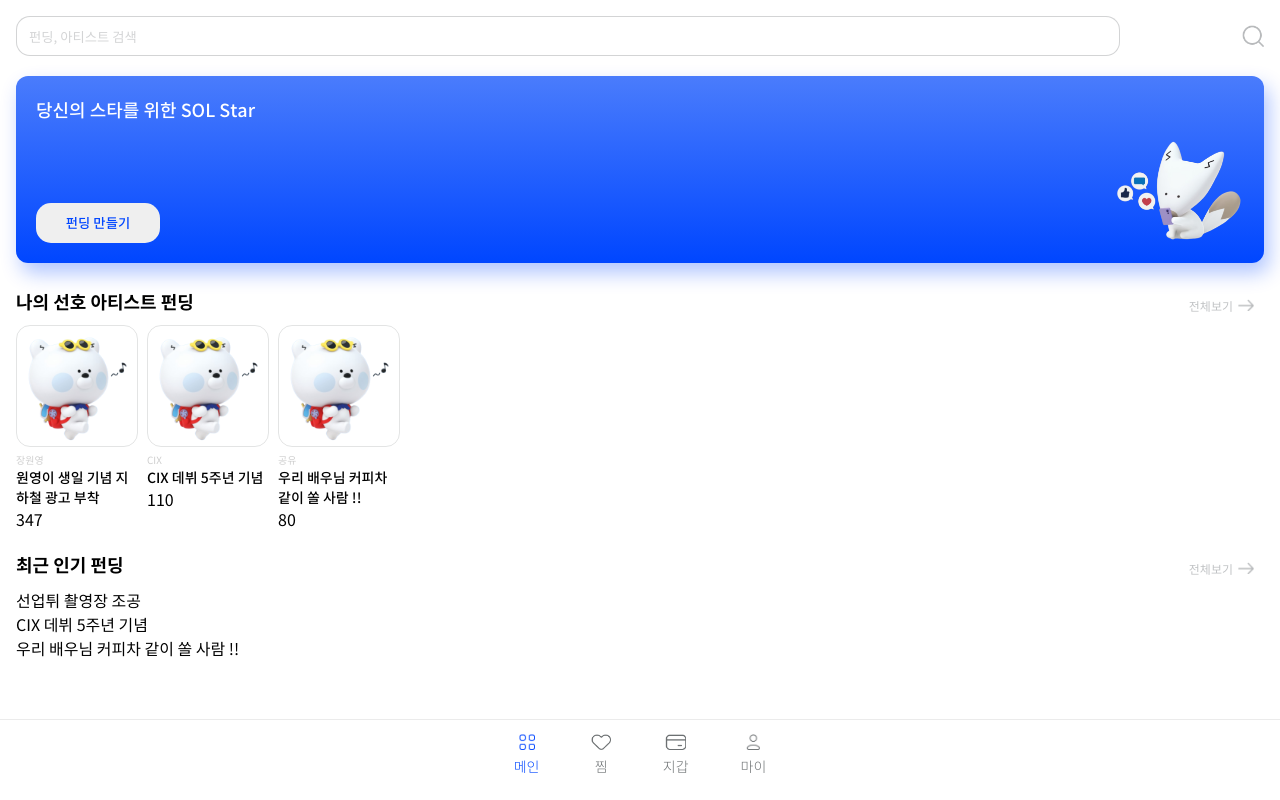
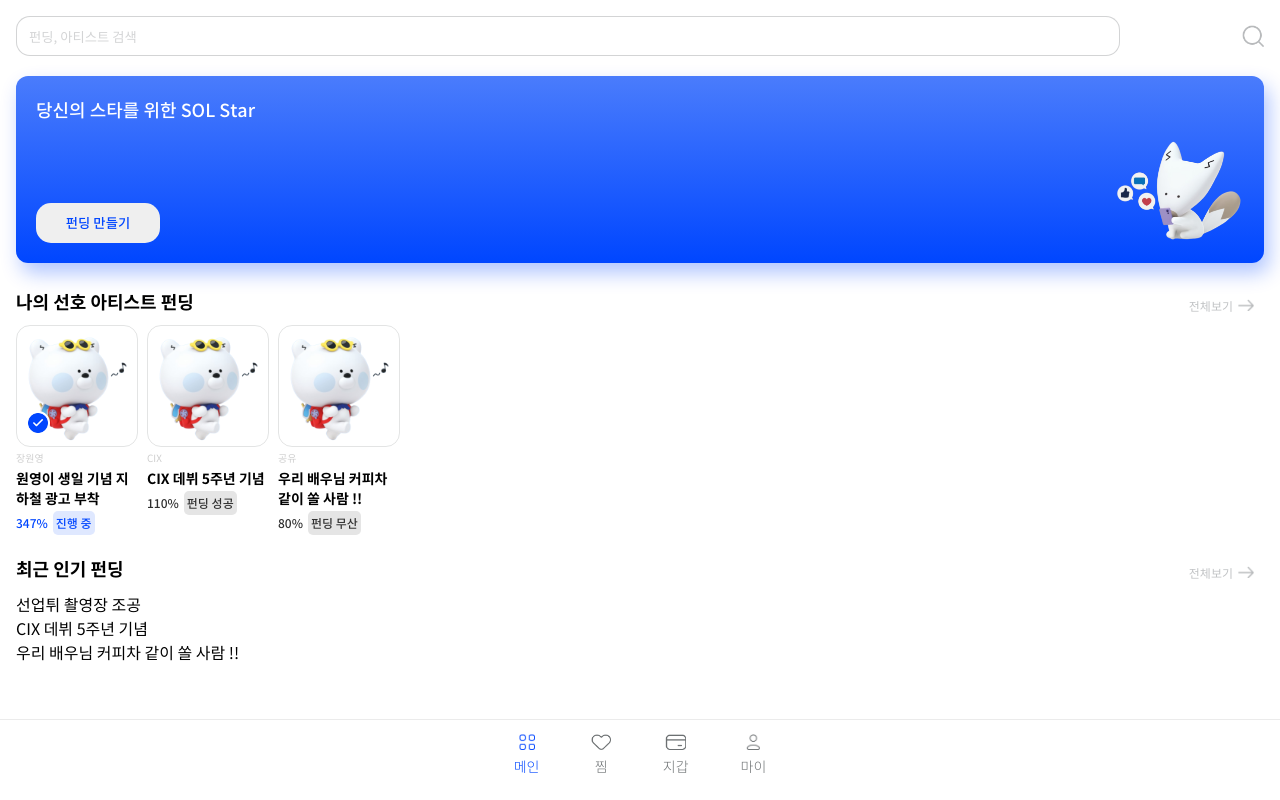
Before and after one commit to S0LStar/SOLStar, a React (Vite) app in the folder solstar/: page / in a window 1280 px wide. Built offline with nearby package versions, Linux system fonts and the light colour scheme.

Commit message:
Feat: 메인 화면 - 최근 인기 펀딩 component 구현

```diff
--- a/solstar/src/components/main/ArtistFundingCard.css
+++ b/solstar/src/components/main/ArtistFundingCard.css
@@ -2,18 +2,35 @@
   width: 120px;
 }
 
-.artist-funding-img {
+.artist-funding-img-container {
   width: 120px;
   height: 120px;
+  position: relative;
+  margin-bottom: 5px;
+}
+
+.artist-funding-img {
+  width: 100%;
+  height: 100%;
   border: 0.5px solid #6c707230;
   border-radius: 14px;
   object-fit: cover;
+}
+
+.certification-mark {
+  position: absolute;
+  left: 10px;
+  bottom: 10px;
+  z-index: 500px;
+  width: 24px;
+  height: 24px;
 }
 
 .artist-funding-artist {
   font-size: 10px;
   color: #86868770;
   font-weight: 300;
+  margin-bottom: 3px;
 }
 
 .artist-funding-title {
@@ -21,5 +38,41 @@
   word-wrap: break-word;
   white-space: normal;
   font-size: 14px;
+  font-weight: 800;
+  margin-bottom: 3px;
+}
+
+.artist-funding-achievement.progress {
+  display: flex;
+  align-items: center;
+  font-size: 12px;
+  color: #0046ff;
   font-weight: 500;
 }
+
+.artist-funding-achievement.success,
+.artist-funding-achievement.fail {
+  display: flex;
+  align-items: center;
+  font-size: 12px;
+  color: #303030;
+  font-weight: 500;
+}
+
+.achievement-badge {
+  margin-left: 5px;
+}
+
+.progress .achievement-badge {
+  background-color: #0046ff20;
+  padding: 3px;
+  border-radius: 5px;
+}
+
+.success .achievement-badge,
+.fail .achievement-badge {
+  background-color: #30303020;
+  color: #303030;
+  padding: 3px;
+  border-radius: 5px;
+}
--- a/solstar/src/components/main/ArtistFundingCard.jsx
+++ b/solstar/src/components/main/ArtistFundingCard.jsx
@@ -3,14 +3,34 @@
 
 // temp img
 import temp from '../../assets/character/Sol.png';
+import Certification from '../../assets/common/Certification.png';
 
 function ArtistFundingCard({ funding, onClick }) {
   return (
     <div className="artist-funding-card" onClick={onClick}>
-      <img src={temp} alt="img" className="artist-funding-img" />
+      <div className="artist-funding-img-container">
+        <img src={temp} alt="img" className="artist-funding-img" />
+        {funding.isCertification && (
+          <img src={Certification} className="certification-mark"></img>
+        )}
+      </div>
       <div className="artist-funding-artist">{funding.artist}</div>
       <div className="artist-funding-title">{funding.title}</div>
-      <div className="artist-funding-achievement">{funding.achievement}</div>
+      {funding.status === 0 ? (
+        <div className="artist-funding-achievement progress">
+          {funding.achievement}%<div className="achievement-badge">진행 중</div>
+        </div>
+      ) : funding.status === 1 ? (
+        <div className="artist-funding-achievement success">
+          {funding.achievement}%
+          <div className="achievement-badge">펀딩 성공</div>
+        </div>
+      ) : (
+        <div className="artist-funding-achievement fail">
+          {funding.achievement}%
+          <div className="achievement-badge">펀딩 무산</div>
+        </div>
+      )}
     </div>
   );
 }
--- a/solstar/src/components/main/MainContainer.jsx
+++ b/solstar/src/components/main/MainContainer.jsx
@@ -9,6 +9,7 @@
 
 function MainContainer() {
   // TODO : 선호 아티스트 펀딩 임시 데이터
+  // 0: 펀딩 진행 중, 1: 펀딩 성공, -1: 펀딩 실패
   const zzimArtistFundingTempData = [
     {
       fundingId: 1,
@@ -16,6 +17,8 @@
       artist: '장원영',
       title: '원영이 생일 기념 지하철 광고 부착',
       achievement: 347,
+      isCertification: true,
+      status: 0,
     },
     {
       fundingId: 2,
@@ -23,6 +26,8 @@
       artist: 'CIX',
       title: 'CIX 데뷔 5주년 기념',
       achievement: 110,
+      isCertification: false,
+      status: 1,
     },
     {
       fundingId: 3,
@@ -30,6 +35,8 @@
       artist: '공유',
       title: '우리 배우님 커피차 같이 쏠 사람 !!',
       achievement: 80,
+      isCertification: false,
+      status: -1,
     },
   ];
 
@@ -41,6 +48,8 @@
       artist: '변우석',
       title: '선업튀 촬영장 조공',
       achievement: 347,
+      isCertification: true,
+      status: 0,
     },
     {
       fundingId: 2,
@@ -48,6 +57,8 @@
       artist: 'CIX',
       title: 'CIX 데뷔 5주년 기념',
       achievement: 110,
+      isCertification: false,
+      status: 0,
     },
     {
       fundingId: 3,
@@ -55,6 +66,8 @@
       artist: '공유',
       title: '우리 배우님 커피차 같이 쏠 사람 !!',
       achievement: 80,
+      isCertification: true,
+      status: 0,
     },
   ];
 
```
Also changed, not shown: solstar/src/assets/common/Certification.png (added).
